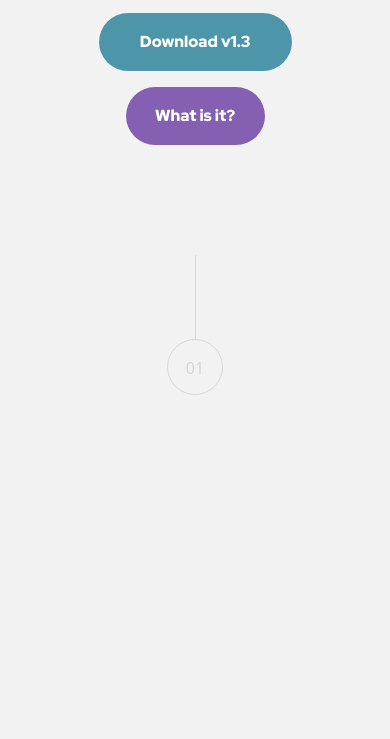
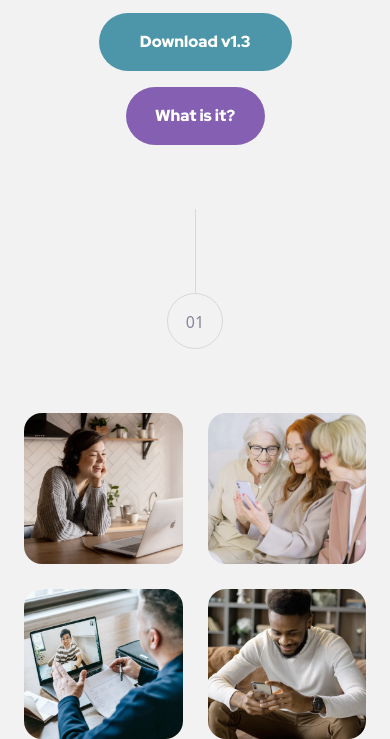
Before and after one commit to nyplex/meet-challenge, a plain HTML site: page index.html in a window 390 px wide. Shown: the part 515-1254 px from the top of the page. Before the commit the page ends 911 px from the top, so only its background shows below. Drawn offline with nearby package versions, Linux system fonts and the light colour scheme.

Commit message:
adding gallery

```diff
--- a/dart-sass/main.scss
+++ b/dart-sass/main.scss
@@ -211,10 +211,19 @@ header {
 }
 
 /////////////// Main Section ///////////////
+
+//Bubble Icon
 .bubble-wrapper {
     margin: auto;
     width: 56px;
     margin-top: 110px;
+    margin-bottom: 64px;
+    @media screen and (max-width: 768px) {
+        margin-top: 80px;
+    }
+    @media screen and (max-width: 640px) {
+        margin-top: 64px;
+    }
     .vertical-line {
         height: 84px;
         width: 1px;
@@ -224,18 +233,30 @@ header {
     }
 
     .circle {
-        border: 1px solid #87879D;
+        border: 1px solid rgba(135, 135, 157, 0.25);
         border-radius: 100%;
         width: 100%;
         height: 56px;
-        opacity: 0.25;
         span {
             line-height: 56px;
-            vertical-align: middle;
             text-align: center;
             display: block;
             color: #87879D;
-            opacity: 1;
         }
     }
 }
+
+// Photo gallery
+.gallery {
+    margin-left: 39px;
+    margin-right: 39px;
+    gap: 11px;
+    @media screen and(max-width: 640px) {
+        margin-left: 24px;
+        margin-right: 24px;
+        gap: 25px;
+    }
+    img {
+        border-radius: 18px;
+    }
+}
--- a/index.html
+++ b/index.html
@@ -37,6 +37,12 @@
         <span>01</span>
       </div>
     </div>
+    <div class="gallery grid grid-cols-2 sm:grid-cols-4 gap-4">
+      <img src="assets/desktop/image-woman-in-videocall.jpg" alt="Woman in Videocall">
+      <img src="assets/desktop/image-women-videochatting.jpg" alt="Woman video chatting">
+      <img src="assets/desktop/image-men-in-meeting.jpg" alt="Men virtual meeting">
+      <img src="assets/desktop/image-man-texting.jpg" alt="Man texting">
+    </div>
   </main>
   <footer>
 
```
Also changed, not shown: assets/style.css, 1 other file.
